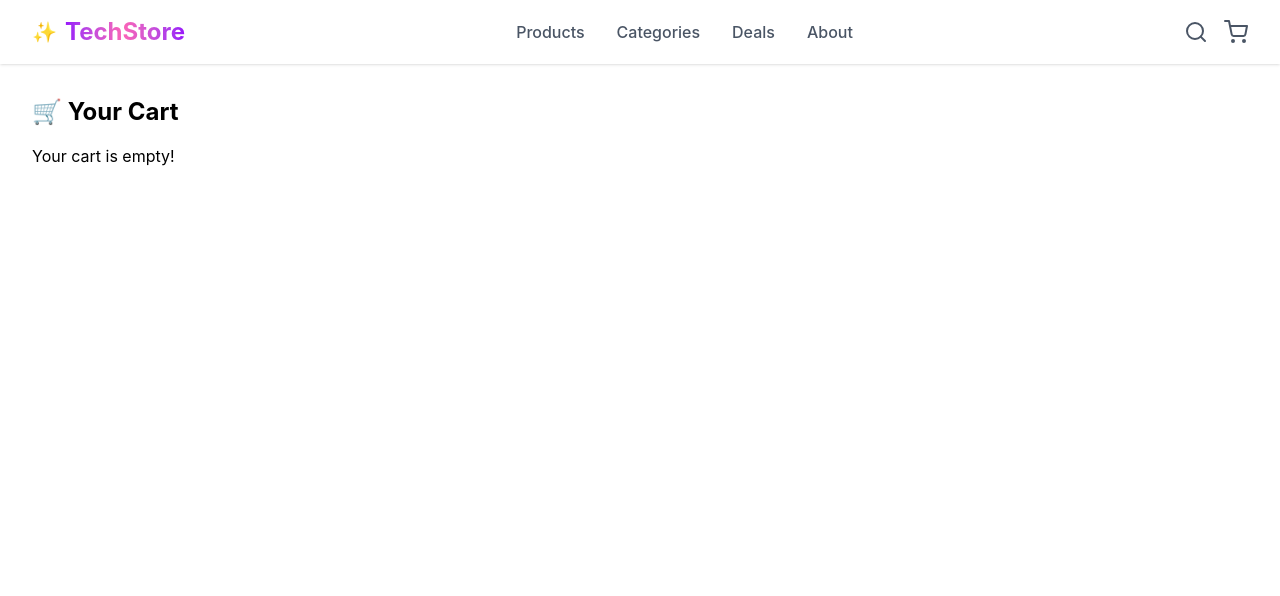
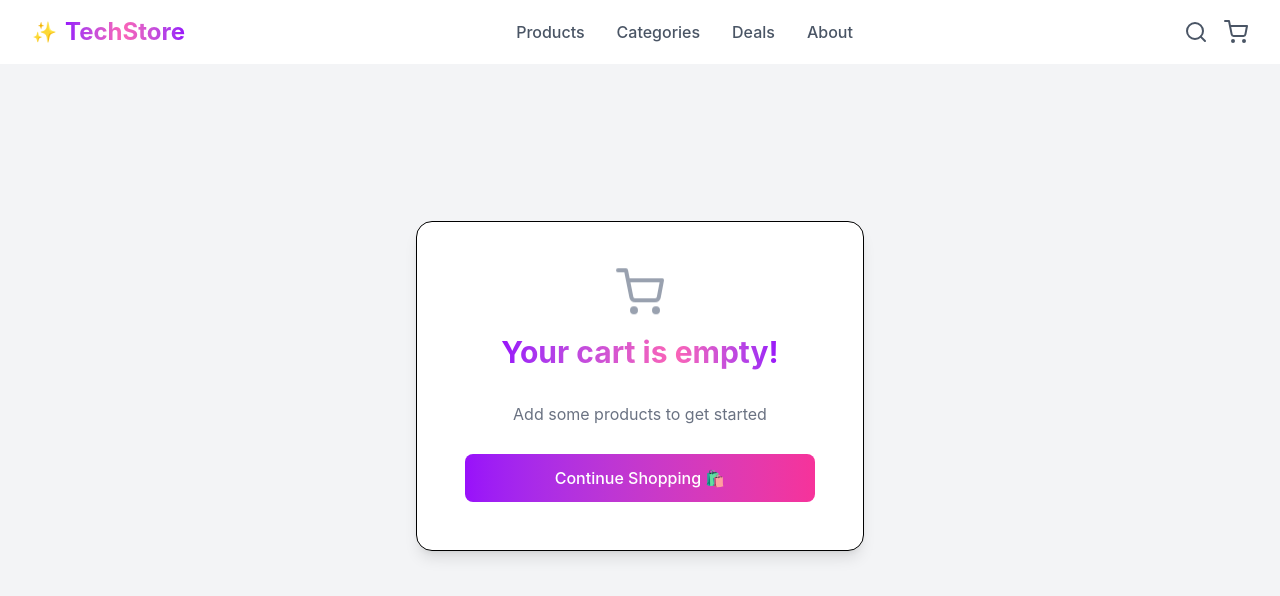
Before and after one commit to muhammad230/E-commerce-website, a React (Vite) app: page /cart in a window 1280 px wide. Shown: the top 596 px of the page. Built offline with nearby package versions, Linux system fonts and the light colour scheme.

Commit message:
add some css

```diff
--- a/src/Components/CartPage.jsx
+++ b/src/Components/CartPage.jsx
@@ -1,38 +1,107 @@
 import { useCart } from "../CartContext";
+import { useNavigate } from "react-router-dom";
+import { FiShoppingCart } from "react-icons/fi";
 
 export default function CartPage() {
   const { cart, removeFromCart } = useCart();
+  const navigate = useNavigate();
+
+  // Calculate total price
+  const total = cart.reduce((sum, item) => sum + item.price, 0);
 
   return (
-    <div className="p-8">
-      <h1 className="text-2xl font-bold mb-4">🛒 Your Cart</h1>
+    <div className="min-h-screen bg-gray-100 px-6 md:px-20 py-10">
 
+      {/* Header */}
+      <div className="flex items-center mb-8 gap-4">
+      </div>
+
+      {/* Empty Cart */}
       {cart.length === 0 ? (
-        <p>Your cart is empty!</p>
+        <div className="flex items-center justify-center min-h-[500px]">
+          <div className="bg-white border bg-gray-200 rounded-2xl shadow-lg p-12 max-w-md w-full text-center">
+            <div className="flex justify-center mb-4">
+              <FiShoppingCart className="text-5xl text-gray-400 animate-bounce" />
+            </div>
+            <p className="text-3xl font-bold mb-8">
+              <span className="bg-gradient-to-r from-purple-600 to-pink-400 bg-clip-text text-transparent">
+                Your cart is{" "}
+              </span>
+              <span className="bg-gradient-to-r from-pink-400 to-purple-600 bg-clip-text text-transparent">
+                empty!
+              </span>
+            </p>
+            <p className="text-gray-500 mb-7 text-center">Add some products to get started</p>
+            {/* Continue Shopping Button */}
+            <button
+              onClick={() => navigate("/")}
+              className="bg-gradient-to-r from-purple-600 to-pink-500 text-white px-8 py-3 rounded-lg hover:opacity-90 font-medium transition duration-300 w-full"
+            >
+              Continue Shopping 🛍️
+            </button>
+          </div>
+        </div>
+
       ) : (
-        <div className="grid grid-cols-1 md:grid-cols-2 gap-4">
+        <div className="grid grid-cols-1 md:grid-cols-2 gap-6">
+
+          {/* Cart Items */}
           {cart.map((item, index) => (
             <div
               key={index}
-              className="border p-4 rounded flex items-center gap-4"
+              className="bg-white border p-4 rounded-2xl flex items-center gap-4 shadow-sm hover:shadow-md transition"
             >
+              {/* Product Image */}
               <img
                 src={item.image}
                 alt={item.title}
-                className="w-20 h-20 object-cover"
+                className="w-24 h-24 object-cover rounded-xl"
               />
-              <div>
-                <h3 className="font-semibold">{item.title}</h3>
-                <p>${item.price}</p>
+
+              {/* Product Info */}
+              <div className="flex-1">
+                <h3 className="font-semibold text-gray-800">{item.title}</h3>
+                <p className="text-purple-600 font-bold">${item.price}</p>
+                <span className="text-xs bg-purple-100 text-purple-600 px-2 py-1 rounded-full">
+                  {item.category}
+                </span>
               </div>
+
+              {/* Remove Button */}
               <button
                 onClick={() => removeFromCart(item.id)}
-                className="ml-auto bg-red-500 text-white px-3 py-1 rounded hover:bg-red-600"
+                className="bg-red-500 text-white px-3 py-1 rounded-lg hover:bg-red-600 text-sm"
               >
                 Remove
               </button>
             </div>
           ))}
+
+          {/* Total Price + Checkout */}
+          <div className="col-span-1 md:col-span-2 bg-white p-6 rounded-2xl shadow-sm">
+
+            {/* Total */}
+            <div className="flex justify-between items-center mb-4">
+              <h2 className="text-xl font-bold text-gray-800">Total Price:</h2>
+              <h2 className="text-2xl font-bold text-purple-600">
+                ${total.toFixed(2)}
+              </h2>
+            </div>
+
+            {/* Checkout Button */}
+            <button className="w-full bg-gradient-to-r from-purple-600 to-pink-500 text-white py-3 rounded-lg hover:opacity-90 font-medium text-lg">
+              Checkout 💳
+            </button>
+
+            {/* Continue Shopping */}
+            <button
+              onClick={() => navigate("/")}
+              className="w-full mt-3 border-2 border-purple-500 text-purple-600 py-3 rounded-lg hover:bg-purple-50 font-medium"
+            >
+              Continue Shopping 🛍️
+            </button>
+
+          </div>
         </div>
       )}
     </div>
```
